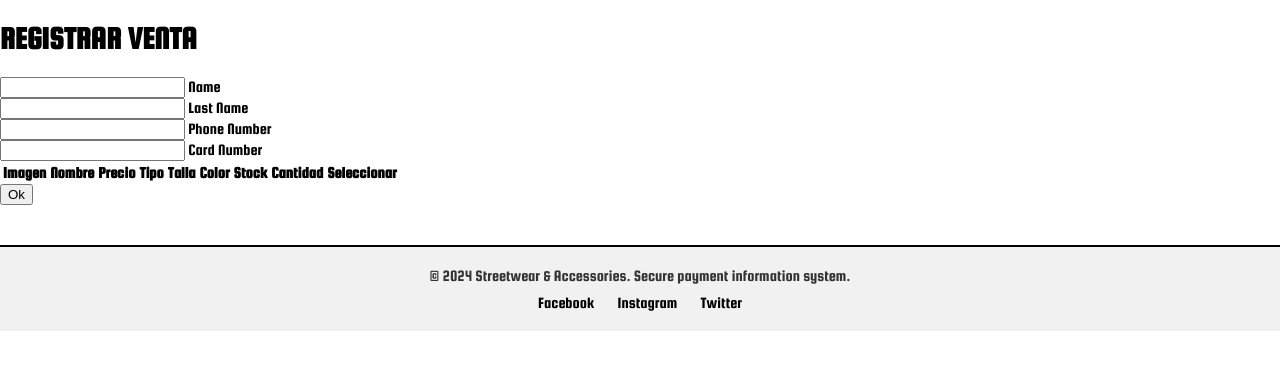
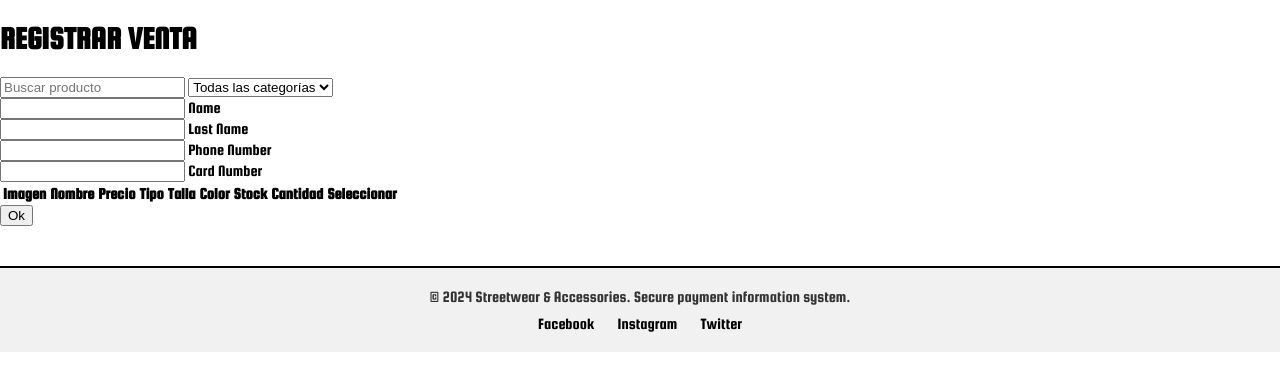
Before and after one commit to AlejandroRiba/proyectocryp2, a Flask app: page /registra_venta in a window 1280 px wide. Shown: the part 70-461 px from the top of the page. Run offline with Flask 3, Linux system fonts and the light colour scheme; the visitor is signed in with stand-in values (Sample User, id 1); data that the repository does not hold is empty.

Commit message:
buscador para los productos

```diff
--- a/app.py
+++ b/app.py
@@ -1,7 +1,7 @@
 from flask import Flask, render_template, session, request, redirect, send_file, url_for, make_response, flash, jsonify, send_from_directory, abort
 from flask_sqlalchemy import SQLAlchemy
 from models.Database import getDatabase
-from models.Producto import modificar_salidas_producto, modificar_stock_variante, obtener_productos, crear_producto_con_variantes, obtener_producto_por_id, delete_product, editar_producto_con_variantes, obtener_salidas_producto, obtener_stock_variante, obtener_variante_por_id_y_talla, obtener_variantes_por_producto_id
+from models.Producto import Producto, modificar_salidas_producto, modificar_stock_variante, obtener_productos, crear_producto_con_variantes, obtener_producto_por_id, delete_product, editar_producto_con_variantes, obtener_salidas_producto, obtener_stock_variante, obtener_variante_por_id_y_talla, obtener_variantes_por_producto_id
 from models.Usuario import obtener_usuario_por_id, confirma_existencia_admin, obtener_empleados
 from models.Cliente import crear_cliente_con_tarjeta, obtener_cliente_por_tel
 from models.Transaccion import crear_transaccion_con_detalles, consulta_transacciones, transacciones_por_empleado
@@ -439,6 +439,33 @@ def generar_informe():
         else:
             return redirect('/')
 
+@app.route('/filtrar_productos', methods=['GET'])
+def filtrar_productos():
+    nombre = request.args.get('nombre', '')
+    categoria = request.args.get('categoria', '')
+
+    query = db.session.query(Producto)
+
+    if nombre:
+        query = query.filter(Producto.nombre.ilike(f"%{nombre}%"))
+    if categoria:
+        query = query.filter(Producto.categoria == categoria)
+
+    productos = query.all()
+
+    # Convertimos los productos en un formato adecuado para JSON
+    productos_data = [{
+        "id": producto.id,
+        "archivo": producto.archivo,
+        "nombre": producto.nombre,
+        "precio": producto.precio,
+        "categoria": producto.categoria,
+        "variantes": [{"talla": variante.talla, "stock": variante.stock} for variante in producto.variantes] if producto.variantes else [{"talla": "", "stock": 0}],
+        "color": producto.color
+    } for producto in productos]
+
+    return jsonify({"productos": productos_data})
+
 
 @app.route('/logout')
 def logout():
--- a/templates/consulta_venta.html
+++ b/templates/consulta_venta.html
@@ -52,7 +52,7 @@
     {% else %}
         <p>Ningún empleado ha realizado transacciones aún.</p>
     {% endif %}
-    {% if status != admin}
+    {% if status != admin %}
         <button onclick="redireccion('/registra_venta')">New Sale</button>
     {% endif %}
      <!-- TERMINA CONTENIDO DE PÁGINA -->
--- a/templates/registra_venta.html
+++ b/templates/registra_venta.html
@@ -15,6 +15,16 @@
 
     <!-- EMPIEZA CONTENIDO DE PÁGINA -->
     <h1>REGISTRAR VENTA</h1>
+
+    <!-- Campos de Búsqueda y Filtro -->
+    <input type="text" id="buscador" placeholder="Buscar producto" onkeyup="aplicarFiltros()">
+    <select id="filtroCategoria" onchange="aplicarFiltros()">
+        <option value="">Todas las categorías</option>
+        <option value="Clothing">Clothing</option>
+        <option value="Accessories">Accessories</option>
+        <!-- Agrega más opciones según tus categorías -->
+    </select>
+
     <form id="ventaForm" method="post" action="/procesar_venta" onsubmit="return prepareSelectedProducts()">
         <input type="text" id="nombre" name="nombre" required>
         <label for="nombre">Name</label><br>
@@ -81,6 +91,44 @@
     <!-- Footer -->
 
     <script>
+        function aplicarFiltros() {
+            const nombre = document.getElementById("buscador").value;
+            const categoria = document.getElementById("filtroCategoria").value;
+
+            fetch(`/filtrar_productos?nombre=${nombre}&categoria=${categoria}`)
+                .then(response => response.json())
+                .then(data => {
+                    const tbody = document.querySelector("tbody");
+                    tbody.innerHTML = "";  // Limpiamos las filas existentes
+
+                    data.productos.forEach(producto => {
+                        const fila = document.createElement("tr");
+                        fila.innerHTML = `
+                            <td><div class="contenedor-square"><img src="static/images/products/${producto.archivo}" class="cuadrada"></div></td>
+                            <td>${producto.nombre}</td>
+                            <td>$${producto.precio}</td>
+                            <td>${producto.categoria}</td>
+                            <td>
+                                ${producto.variantes.length > 1 ?
+                                    `<select id="sel_talla_${producto.id}" name="talla_${producto.id}" onchange="actualizarStock('${producto.id}')">
+                                        ${producto.variantes.map(variante =>
+                                            `<option value="${variante.talla}" data-stock="${variante.stock}">${variante.talla}</option>`).join('')}
+                                     </select>`
+                                     : `<span id="span_talla_${producto.id}" data-stock="${producto.variantes[0].stock}">${producto.variantes[0].talla}</span>`
+                                }
+                            </td>
+                            <td>${producto.color}</td>
+                            <td><span id="stock_${producto.id}">${producto.variantes[0].stock}</span></td>
+                            <td><input type="number" min="1" max="${producto.variantes[0].stock}" placeholder="Cantidad" id="cantidad_${producto.id}"></td>
+                            <td><input type="checkbox" value="${producto.id}" class="producto-checkbox" data-cantidad="cantidad_${producto.id}"></td>
+                        `;
+                        tbody.appendChild(fila);
+                    });
+                })
+                .catch(error => console.error("Error:", error));
+        }
+
+
         function prepareSelectedProducts() {
             const checkboxes = document.querySelectorAll(".producto-checkbox");
             const seleccionados = []; // Arreglo para productos seleccionados
```
